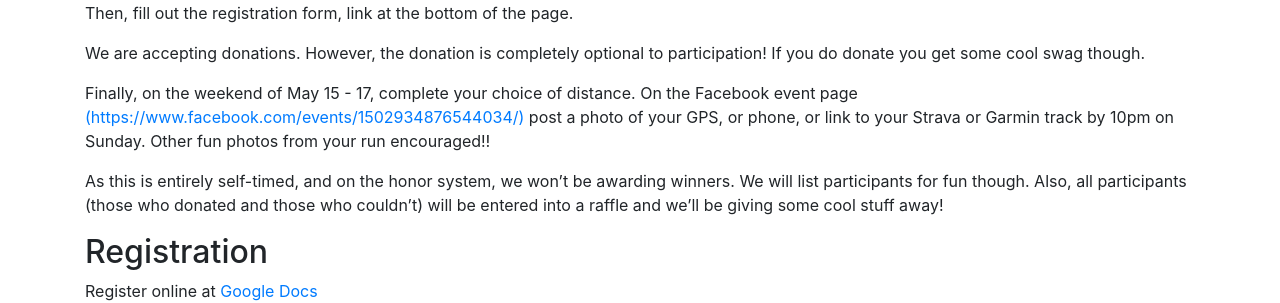
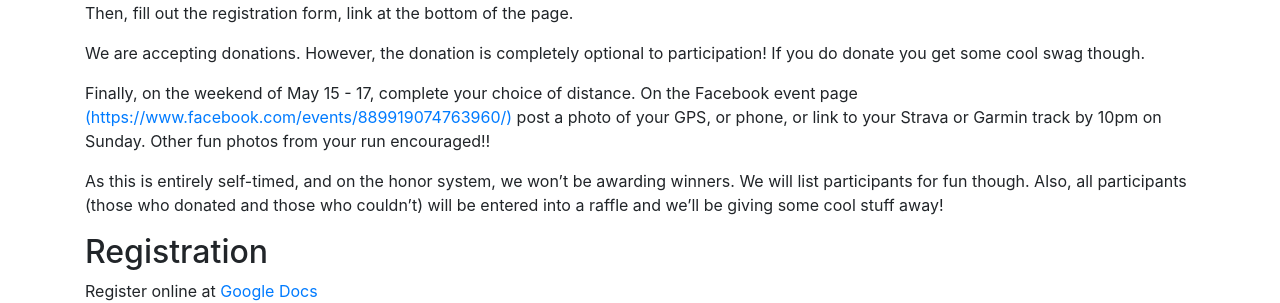
Before and after one commit to ShenipsitStriders/ShenipsitStriders.github.io, a Jekyll site: the page built from _club-races/outside-alone.md, in a window 1280 px wide and 900 px high, scrolled down 560 px. Shown: the part 153-456 px from the top of the window. Built offline with Jekyll 4.4.1, drawn with Linux system fonts in a browser that asks for light colours; some of the changed lines change nothing that is shown.

Commit message:
Update Outside Alone Facebook link

```diff
--- a/_club-races/outside-alone.md
+++ b/_club-races/outside-alone.md
@@ -40,6 +40,6 @@ Then, fill out the registration form, link at the bottom of the page.
 
 We are accepting donations. However, the donation is completely optional to participation! If you do donate you get some cool swag though.
 
-Finally, on the weekend of May 15 - 17, complete your choice of distance. On the Facebook event page [(https://www.facebook.com/events/1502934876544034/)](https://www.facebook.com/events/1502934876544034/){: target="_blank"} post a photo of your GPS, or phone, or link to your Strava or Garmin track by 10pm on Sunday. Other fun photos from your run encouraged‼
+Finally, on the weekend of May 15 - 17, complete your choice of distance. On the Facebook event page [(https://www.facebook.com/events/889919074763960/)](https://www.facebook.com/events/889919074763960/){: target="_blank"} post a photo of your GPS, or phone, or link to your Strava or Garmin track by 10pm on Sunday. Other fun photos from your run encouraged‼
 
 As this is entirely self-timed, and on the honor system, we won't be awarding winners. We will list participants for fun though. Also, all participants (those who donated and those who couldn't) will be entered into a raffle and we'll be giving some cool stuff away!
```
